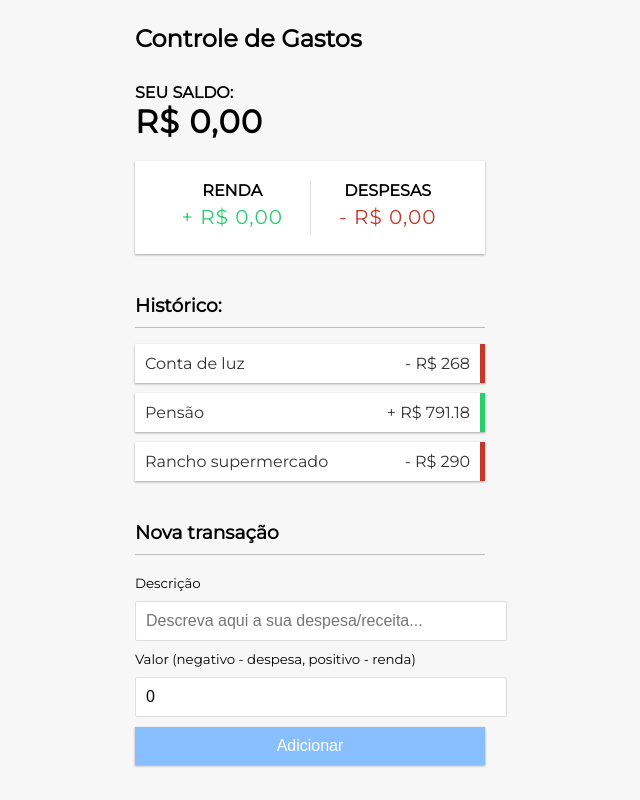
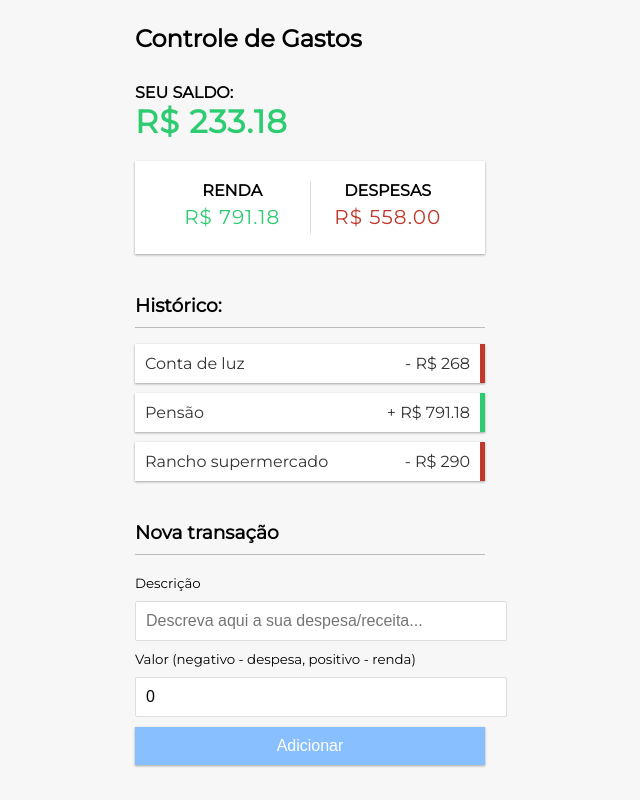
Before and after one commit to Mourinha1994/ExpenseTracker, a React (Create React App) app: page / in a window 1280 px wide. Shown: the whole page, without its empty margins (330-970 px from the left). Built offline with nearby package versions, Linux system fonts and the light colour scheme.

Commit message:
implementing calculations of amount, expenses, incomes

```diff
--- a/src/App.css
+++ b/src/App.css
@@ -58,6 +58,14 @@
     font-size: 20px;
     letter-spacing: 1px;
     margin: 5px 0;
+  }
+
+  .plus {
+    color: #2ecc71;
+  }
+
+  .minus {
+    color: #c0392b;
   }
 
   .money.plus {
--- a/src/components/Balance.js
+++ b/src/components/Balance.js
@@ -1,10 +1,20 @@
-import React from 'react'
+import React, { useContext } from 'react'
+
+// importing the global context
+import { GlobalContext } from '../context/GlobalState'
 
 export const Balance = () => {
+
+    // getting transactions list from the global context
+    const { transactions } = useContext(GlobalContext)
+
+    const amounts = transactions.map(transaction => transaction.amount)
+    const total = amounts.reduce((acc, item) => (acc += item), 0).toFixed(2)
+
     return (
         <div>
             <h4>Seu saldo:</h4>
-            <h1>R$ 0,00</h1>
+            <h1 className={ total > 0 ? 'plus' : 'minus'}>R$ {total}</h1>
         </div>
     )
 }
--- a/src/components/IncomeExpenses.js
+++ b/src/components/IncomeExpenses.js
@@ -1,15 +1,33 @@
-import React from 'react'
+import React, { useContext } from 'react'
+
+// importing the global state
+import { GlobalContext } from '../context/GlobalState'
 
 export const IncomeExpenses = () => {
+
+    // getting all the transactions from state
+    const { transactions } = useContext(GlobalContext)
+
+    // getting all the amounts into an object
+    const amounts = transactions.map(transaction => transaction.amount)
+
+    // sum of incomes
+    const incomes = amounts.filter(item => item > 0)
+                          .reduce((acc, item) => (acc += item), 0)
+                          .toFixed(2)
+
+    // sum of expenses
+    const expenses = (amounts.filter(item => item < 0).reduce((acc, item) => (acc += item), 0) * -1).toFixed(2)
+
     return (
         <div className="inc-exp-container">
             <div>
                 <h4>Renda</h4>
-                <p className="money plus">+ R$ 0,00</p>
+                <p className="money plus">R$ { incomes }</p>
             </div>
             <div>
                 <h4>Despesas</h4>
-                <p className="money minus">- R$ 0,00</p>
+                <p className="money minus">R$ { expenses }</p>
             </div>
         </div>
     )
--- a/src/components/TransactionList.js
+++ b/src/components/TransactionList.js
@@ -4,8 +4,6 @@ import { Transaction } from './Transaction'
 
 export const TransactionList = () => {
     const { transactions } = useContext(GlobalContext)
-
-    console.log(transactions)
 
     return (
         <div>
```
